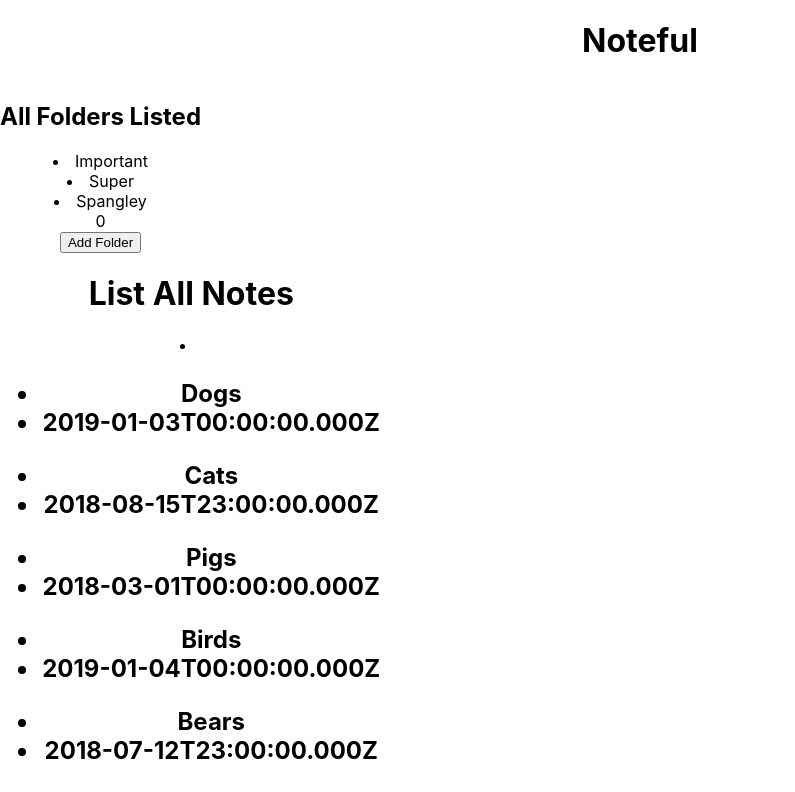
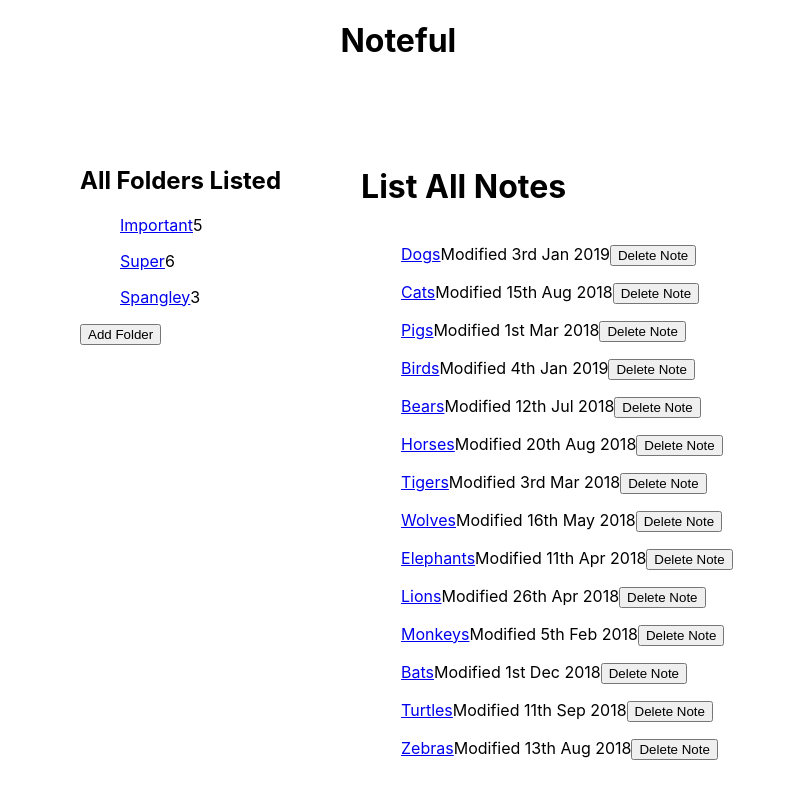
Before and after one commit to rae-shaw/Noteful-Assignment, a React (Create React App) app: page / in a window 1280 px wide. Shown: the top 792 px of the page, without its empty margins (0-795 px from the left). Built offline with nearby package versions, Linux system fonts and the light colour scheme.

Commit message:
Main sections set-up

```diff
--- a/package.json
+++ b/package.json
@@ -3,6 +3,7 @@
   "version": "0.1.0",
   "private": true,
   "dependencies": {
+    "date-fns": "^1.30.1",
     "react": "^16.9.0",
     "react-dom": "^16.9.0",
     "react-router-dom": "^5.0.1",
--- a/src/App.css
+++ b/src/App.css
@@ -1,7 +1,13 @@
-.App {
+header {
   text-align: center;
 }
 
+.mainSection {
+  display: flex;
+  flex-direction: row;
+  border: 2em;
+  padding: 2em;
+}
 .App-logo {
   animation: App-logo-spin infinite 20s linear;
   height: 40vmin;
--- a/src/App.js
+++ b/src/App.js
@@ -29,17 +29,18 @@
         <header>
           <h1>Noteful</h1>
         </header>
+        <div className='mainSection'>
           <section className='sidebar'>
              <Route exact path='/' render={props =>(<FoldersMain info={this.state}/>)}/>
              <Route path='/folder/:folderId' component={FoldersMain}/>
-         <Route path='/note/:noteId' render={props=>(<FolderView pieceOfState={this.state}/>)}/>
+             <Route path='/note/:noteId' render={props=>(<FolderView info={this.state}/>)}/>
           </section>
           <main className='main'>
-          <Route exact path='/' render={props=>(<NotesMain notePieceOfState={this.state}/>)}/>
-          <Route path='/folder/folderId' component={NotesMain}/>
-          <Route path='/note/notId' component={NoteView}/>
+              <Route exact path='/' render={props=>(<NotesMain info={this.state}/>)}/>
+              <Route path='/folder/:folderId' component={NotesMain}/>
+              <Route path='/note/:noteId' component={NoteView}/>
           </main>
-
+        </div>
       </div>
     );
   }
--- a/src/FolderView/FolderView.css
+++ b/src/FolderView/FolderView.css
@@ -0,0 +1,4 @@
+.foldersBody {
+	margin: 2em;
+	padding: 2em;
+}
--- a/src/FoldersItem/FoldersItem.js
+++ b/src/FoldersItem/FoldersItem.js
@@ -1,12 +1,21 @@
 import React from 'react';
+import { Link } from 'react-router-dom';
 import './FoldersItem.css';
 
 export default function FoldersItem(props){
+	const folderPath= props.folderIdPath
 
 	return(
 		<div>
-			<li>
-				{props.name}
-			</li>
+			<ul>
+				<li>
+					<Link to={folderPath}>
+						{props.name}
+					</Link>
+				</li>
+				<li>
+					{props.noteCount}
+				</li>
+			</ul>
 		</div>)
 }
--- a/src/FoldersMain/FoldersMain.css
+++ b/src/FoldersMain/FoldersMain.css
@@ -0,0 +1,8 @@
+.foldersBody {
+	margin: 1em;
+	padding: 1em 2em 2em 2em;
+}
+
+li {
+	display: inline-block;
+}
--- a/src/FoldersMain/FoldersMain.js
+++ b/src/FoldersMain/FoldersMain.js
@@ -3,10 +3,15 @@
 import FoldersItem from '../FoldersItem/FoldersItem.js';
 
 export default function FoldersMain(props){
-	const folders = props.info.folders.map((folder, i) => (<FoldersItem{...folder} key={i} />))
-	console.log(folders, 'folders from FoldersMain')
 	const countNotesForFolder = (notes, folderId) => notes.filter(note => note.folderId === folderId).length
-	console.log(props.info.notes, 'here are the notes');
+	const folders = props.info.folders.map((folder, i) => {
+		const noteCount = countNotesForFolder(props.info.notes, folder.id)
+		const folderIdPath=`folder/${folder.id}`
+		return (<FoldersItem{...folder} key={i} noteCount={noteCount} folderIdPath={folderIdPath} />)
+		console.log(noteCount, 'here is noteCount')
+	})
+
+
 	return(
 		<div className='foldersBody'>
 			<h1>All Folders Listed</h1>
@@ -14,9 +19,6 @@
 				{folders}
 			</div>
 			<div>
-				{countNotesForFolder(props.info.notes, props.info.folderId)}
-			</div>
-			<div>
 				<button>Add Folder</button>
 			</div>
 		</div>
--- a/src/NotesItem/NotesItem.css
+++ b/src/NotesItem/NotesItem.css
@@ -0,0 +1,7 @@
+body{
+	display: flex;
+}
+
+ul {
+	list-style-type: none;
+}
--- a/src/NotesItem/NotesItem.js
+++ b/src/NotesItem/NotesItem.js
@@ -1,17 +1,24 @@
 import React from 'react';
-
+import './NotesItem.css';
+import { format } from 'date-fns';
+import { Link } from 'react-router-dom';
 
 export default function NotesItem(props){
 	return(
-		<div>
-			<ul>
+		<section className= 'NotesItemList'>
+			<ul >
 				<li>
-					{props.name}
+					<Link to={props.folderId}>
+						{props.name}
+					</Link>
 				</li>
 				<li>
-					{props.modified}
+					Modified {format(props.modified, 'Do MMM YYYY')}
+				</li>
+				<li>
+					<button>Delete Note</button>
 				</li>
 			</ul>
-		</div>
+		</section>
 	);
 }
--- a/src/NotesMain/NotesMain.css
+++ b/src/NotesMain/NotesMain.css
@@ -1,4 +1,6 @@
 .body {
 	display:flex;
 	flex-direction: column;
+	margin: 1em;
+	padding: 1em;
 }
--- a/src/NotesMain/NotesMain.js
+++ b/src/NotesMain/NotesMain.js
@@ -1,19 +1,16 @@
 import React from 'react';
 import NotesItem from '../NotesItem/NotesItem.js';
+import './NotesMain.css';
 
 
 export default function NotesMain(props){
 	// const notes=props.notePieceOfState.notes.map(note=> (<NotesItem name=note.name modified=note.modified} key={i} />))
-	const notes = props.notePieceOfState.notes.map((note,i) => (<NotesItem {...note} key={i} />))
+	const notes = props.info.notes.map((note,i) => (<NotesItem {...note} key={i} />))
 	return(
 		<div className='body'>
 			<h1>List All Notes</h1>
 			<div>
-				<li>
-					<h2>{notes}</h2>
-					<p>Date Modified</p>
-					<button>Delete Note</button>
-				</li>
+				{notes}
 			</div>
 		</div>
 	);
```
Also changed, not shown: 1 other file (tests, documents, lock files or other folders). Lines whose indentation alone changed are shown as unchanged.
